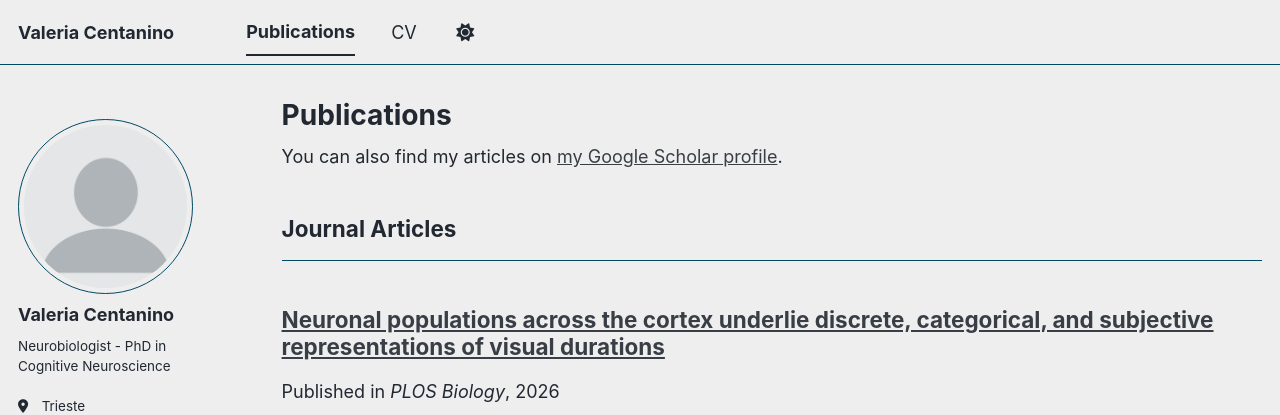
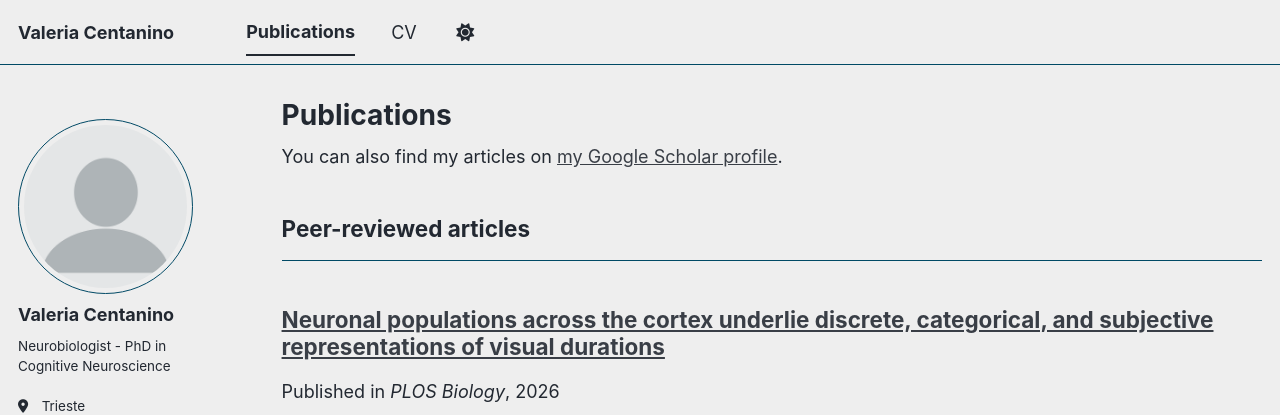
Before and after one commit to valecenta/valecenta.github.io, a Jekyll site: the page built from _pages/publications.html, in a window 1280 px wide and 1326 px high. Shown: the top 415 px of the window. Built offline with Jekyll 4.4.1, drawn with Linux system fonts in a browser that asks for light colours; a style sheet for code colours, icons or effects is not loaded.

Commit message:
update publication sections

```diff
--- a/_config.yml
+++ b/_config.yml
@@ -84,12 +84,10 @@ author:
 
 # Publication Category - The following the list of publication categories and their headings
 publication_category:
-  books:
-    title: 'Books'
   manuscripts:
-    title: 'Journal Articles'
-  conferences:
-    title: 'Conference Papers'
+    title: 'Peer-reviewed articles'
+  preprints:
+    title: 'Preprints'
 
 # Site Settings
 teaser                   :  # filename of teaser fallback teaser image placed in /images/ for social media previews
```
